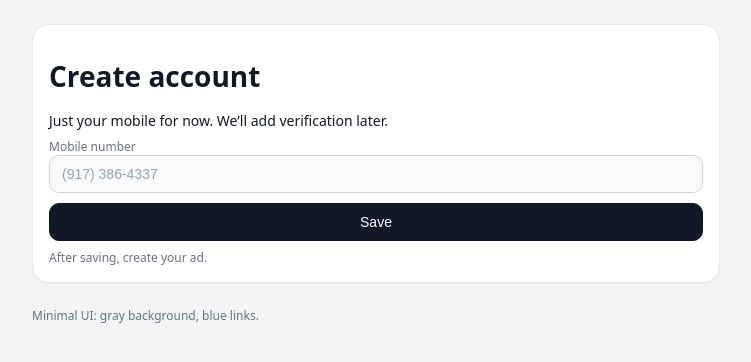
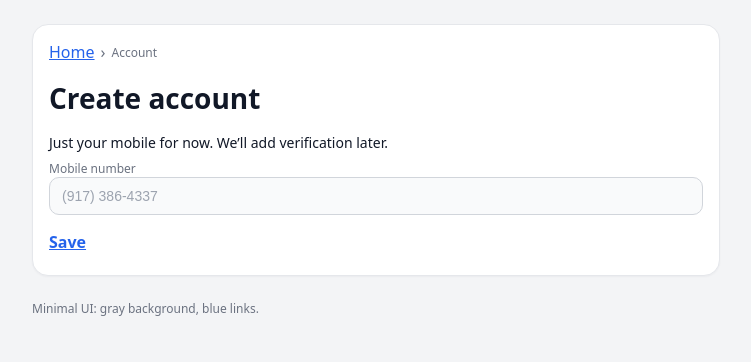
Before and after one commit to adamqureshi/car-ad-mvp, a Next.js app: page /account in a window 1280 px wide. Shown: the top 362 px of the page, without its empty margins (264-1015 px from the left). Built offline with nearby package versions, Linux system fonts and the light colour scheme.

Commit message:
Update page.tsx

```diff
--- a/app/account/page.tsx
+++ b/app/account/page.tsx
@@ -18,11 +18,8 @@ export default function AccountPage() {
   }, []);
 
   function onInput(e: React.ChangeEvent<HTMLInputElement>) {
-    const cursorEnd = e.target.selectionEnd || 0;
-    const before = e.target.value;
-    const formatted = formatUSPhone(before);
+    const formatted = formatUSPhone(e.target.value);
     setMobile(formatted);
-    // keep cursor near end; simple & good enough
     requestAnimationFrame(() => e.target.setSelectionRange(formatted.length, formatted.length));
   }
 
@@ -30,15 +27,22 @@ export default function AccountPage() {
     e.preventDefault();
     const raw = onlyDigits(mobile);
     if (!raw) { alert("Enter your mobile"); return; }
-    localStorage.setItem("carad.mobile", raw); // store digits only
-    alert("Saved! Tap the green pencil or Create Ad to make an ad.");
+    localStorage.setItem("carad.mobile", raw);
+    alert("Saved!");
     window.location.href = "/";
   }
 
   return (
     <div className="card">
+      <div className="breadcrumbs">
+        <a className="link" href="/">Home</a>
+        <span className="bc-sep">›</span>
+        <span className="small">Account</span>
+      </div>
+
       <div className="h1">Create account</div>
       <p className="p">Just your mobile for now. We’ll add verification later.</p>
+
       <form className="row" onSubmit={save}>
         <label className="small">Mobile number
           <input
@@ -51,9 +55,11 @@ export default function AccountPage() {
             required
           />
         </label>
-        <button className="button" type="submit">Save</button>
+
+        <a className="link-action" href="#" onClick={(e)=>{e.preventDefault(); (document.querySelector('form') as HTMLFormElement)?.requestSubmit();}}>
+          Save
+        </a>
       </form>
-      <div className="small" style={{marginTop:8}}>After saving, create your ad.</div>
     </div>
   );
 }
```
